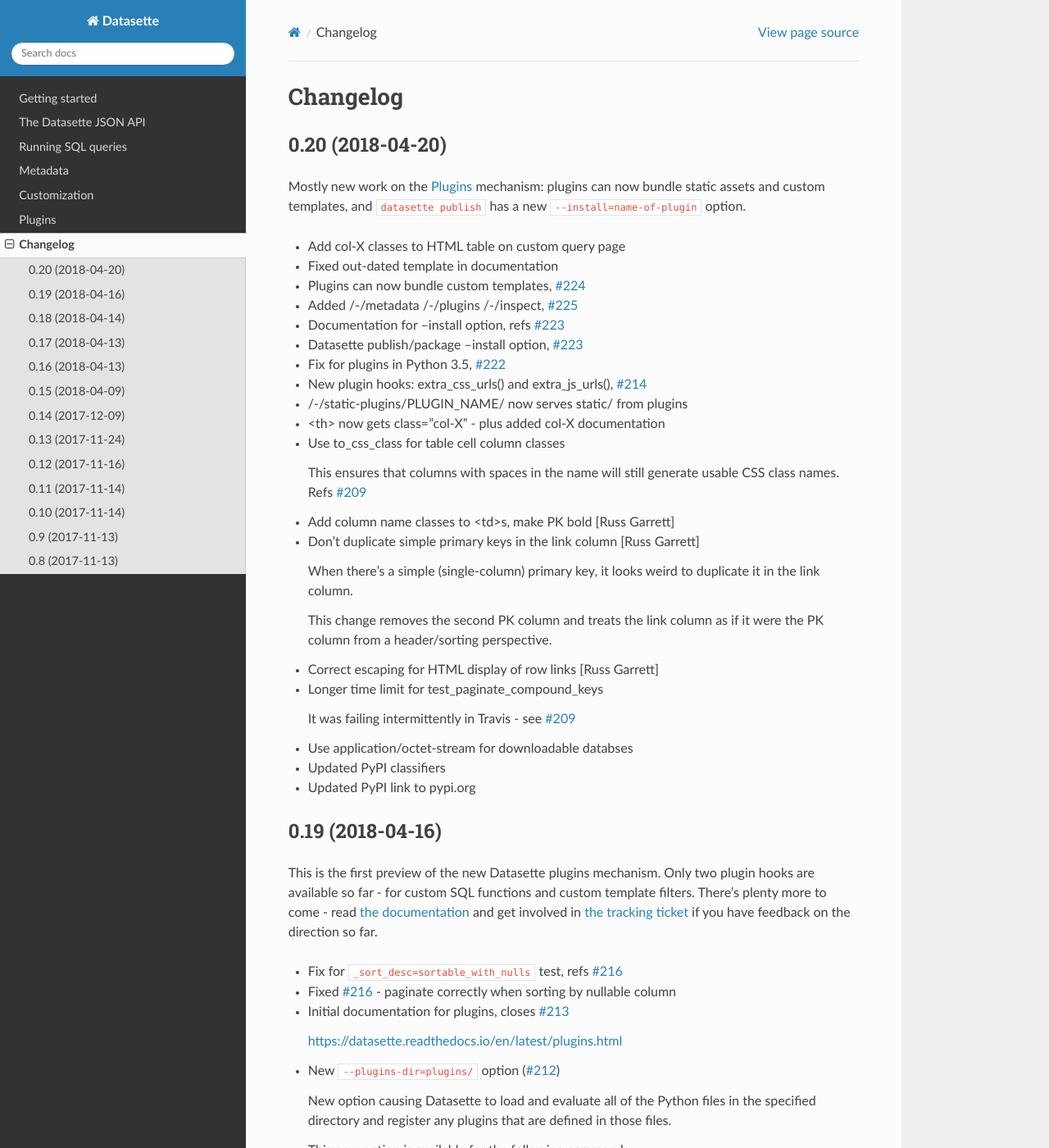
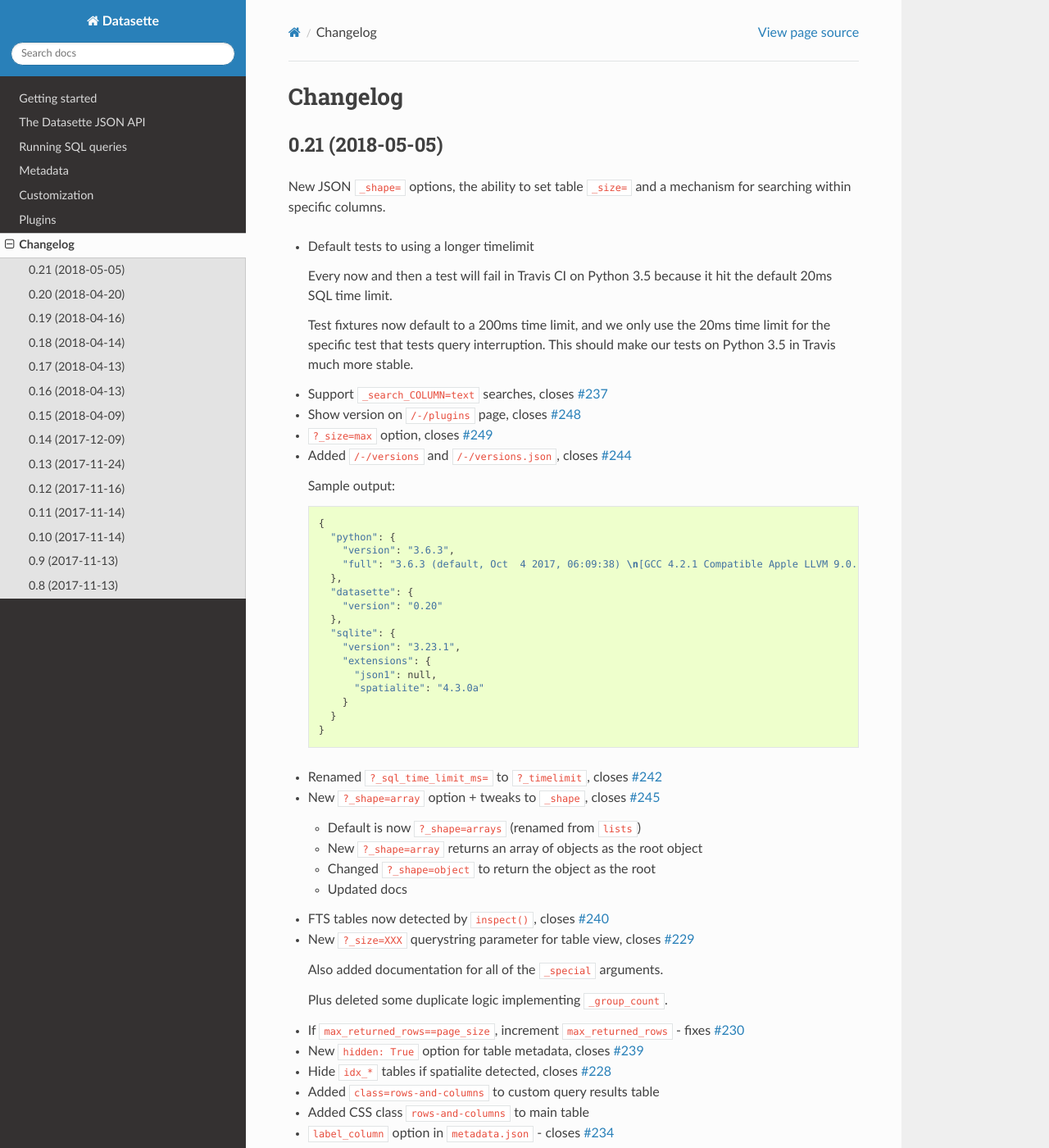
Before and after one commit to simonw/datasette, a Sphinx documentation site: the page built from docs/changelog.rst, in a window 1280 px wide and 1400 px high. Shown: the whole window at 82% size. Built offline with Sphinx 7.4.7 and the Read the Docs theme 2.0.0, drawn with Linux system fonts in a browser that asks for light colours.

Commit message:
Release Datasette 0.21

```diff
--- a/datasette/version.py
+++ b/datasette/version.py
@@ -1,2 +1,2 @@
-__version_info__ = (0, 20)
+__version_info__ = (0, 21)
 __version__ = '.'.join(map(str, __version_info__))
--- a/docs/changelog.rst
+++ b/docs/changelog.rst
@@ -1,5 +1,62 @@
 Changelog
 =========
+
+0.21 (2018-05-05)
+-----------------
+
+New JSON ``_shape=`` options, the ability to set table ``_size=`` and a mechanism for searching within specific columns.
+
+- Default tests to using a longer timelimit
+
+  Every now and then a test will fail in Travis CI on Python 3.5 because it hit
+  the default 20ms SQL time limit.
+
+  Test fixtures now default to a 200ms time limit, and we only use the 20ms time
+  limit for the specific test that tests query interruption. This should make
+  our tests on Python 3.5 in Travis much more stable.
+- Support ``_search_COLUMN=text`` searches, closes `#237 <https://github.com/simonw/datasette/issues/237>`_
+- Show version on ``/-/plugins`` page, closes `#248 <https://github.com/simonw/datasette/issues/248>`_
+- ``?_size=max`` option, closes `#249 <https://github.com/simonw/datasette/issues/249>`_
+- Added ``/-/versions`` and ``/-/versions.json``, closes `#244 <https://github.com/simonw/datasette/issues/244>`_
+
+  Sample output::
+
+      {
+        "python": {
+          "version": "3.6.3",
+          "full": "3.6.3 (default, Oct  4 2017, 06:09:38) \n[GCC 4.2.1 Compatible Apple LLVM 9.0.0 (clang-900.0.37)]"
+        },
+        "datasette": {
+          "version": "0.20"
+        },
+        "sqlite": {
+          "version": "3.23.1",
+          "extensions": {
+            "json1": null,
+            "spatialite": "4.3.0a"
+          }
+        }
+      }
+- Renamed ``?_sql_time_limit_ms=`` to ``?_timelimit``, closes `#242 <https://github.com/simonw/datasette/issues/242>`_
+- New ``?_shape=array`` option + tweaks to ``_shape``, closes `#245 <https://github.com/simonw/datasette/issues/245>`_
+
+  * Default is now ``?_shape=arrays`` (renamed from ``lists``)
+  * New ``?_shape=array`` returns an array of objects as the root object
+  * Changed ``?_shape=object`` to return the object as the root
+  * Updated docs
+
+- FTS tables now detected by ``inspect()``, closes `#240 <https://github.com/simonw/datasette/issues/240>`_
+- New ``?_size=XXX`` querystring parameter for table view, closes `#229 <https://github.com/simonw/datasette/issues/229>`_
+
+  Also added documentation for all of the ``_special`` arguments.
+
+  Plus deleted some duplicate logic implementing ``_group_count``.
+- If ``max_returned_rows==page_size``, increment ``max_returned_rows`` - fixes `#230 <https://github.com/simonw/datasette/issues/230>`_
+- New ``hidden: True`` option for table metadata, closes `#239 <https://github.com/simonw/datasette/issues/239>`_
+- Hide ``idx_*`` tables if spatialite detected, closes `#228 <https://github.com/simonw/datasette/issues/228>`_
+- Added ``class=rows-and-columns`` to custom query results table
+- Added CSS class ``rows-and-columns`` to main table
+- ``label_column`` option in ``metadata.json`` - closes `#234 <https://github.com/simonw/datasette/issues/234>`_
 
 0.20 (2018-04-20)
 -----------------
```
